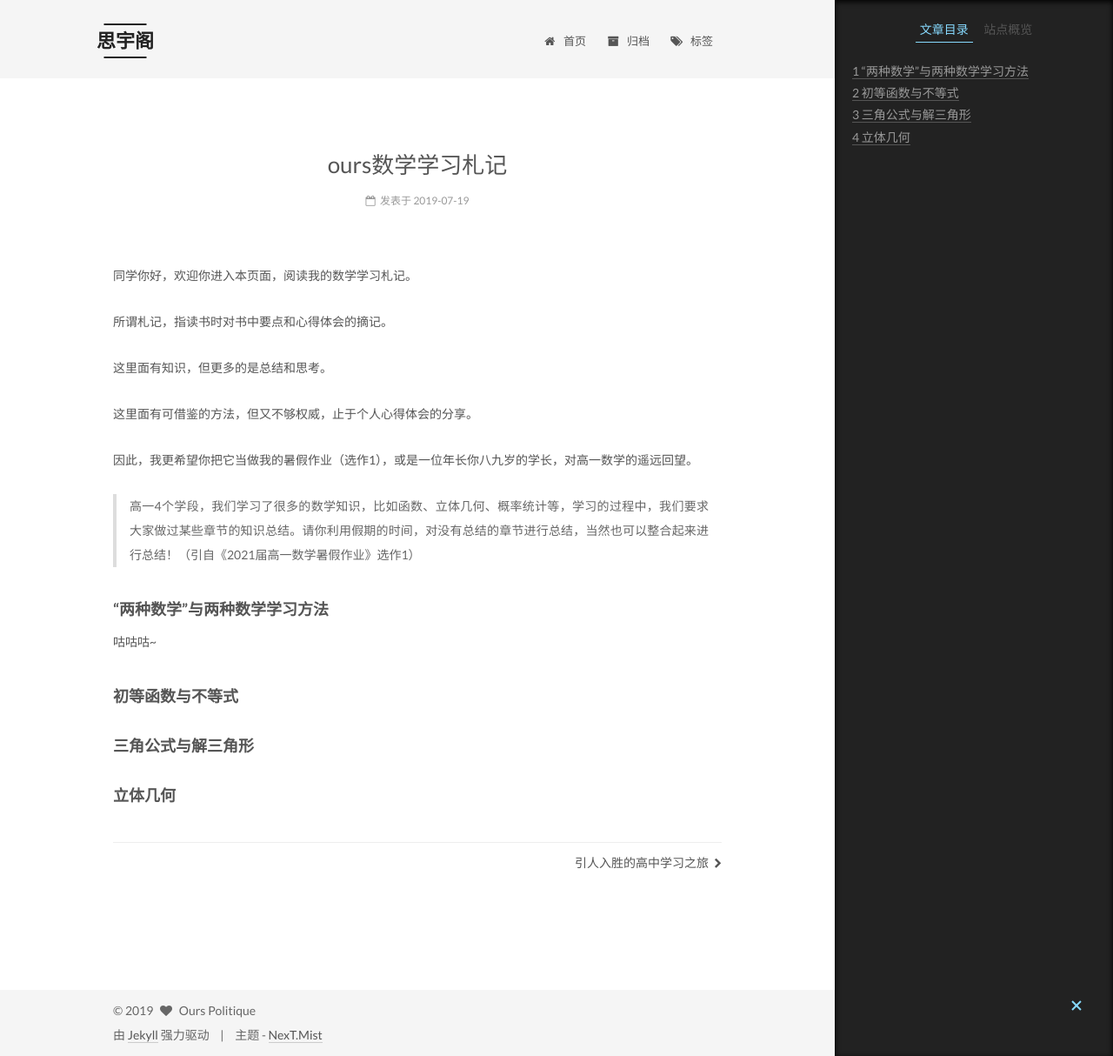
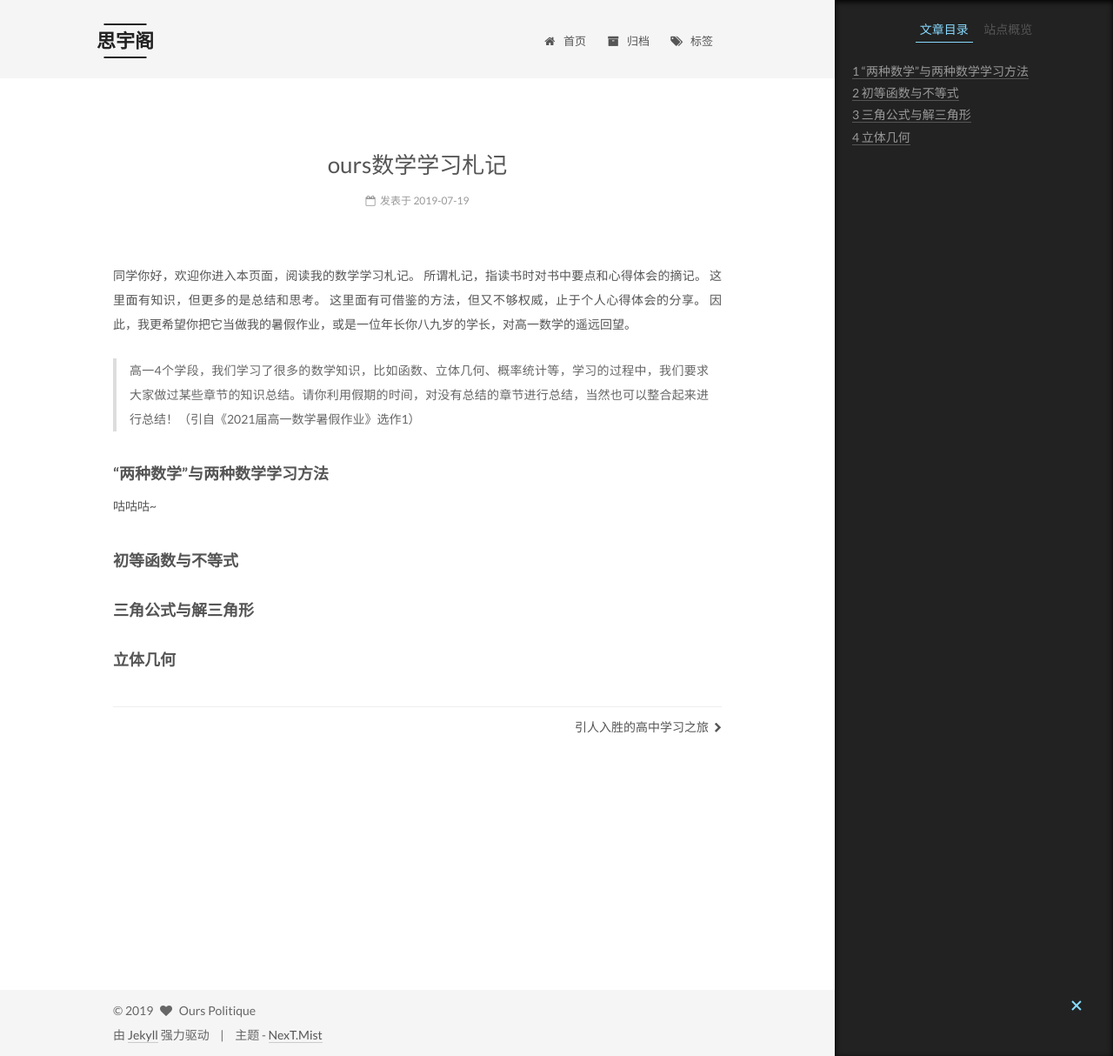
Before and after one commit to ourspolitique/ourspolitique.github.io, a Jekyll site: the page built from _posts/2019-07-09-mathématiques.md, in a window 1280 px wide and 1214 px high. Shown: the whole window at 87% size. Built offline with Jekyll 4.4.1, drawn with Linux system fonts in a browser that asks for light colours.

Commit message:
Update 2019-07-09-mathématiques.md

```diff
--- a/_posts/2019-07-09-mathématiques.md
+++ b/_posts/2019-07-09-mathématiques.md
@@ -5,14 +5,10 @@ tags:
 ---
 
 同学你好，欢迎你进入本页面，阅读我的数学学习札记。
-
 所谓札记，指读书时对书中要点和心得体会的摘记。
-
 这里面有知识，但更多的是总结和思考。
-
 这里面有可借鉴的方法，但又不够权威，止于个人心得体会的分享。
-
-因此，我更希望你把它当做我的暑假作业（选作1），或是一位年长你八九岁的学长，对高一数学的遥远回望。
+因此，我更希望你把它当做我的暑假作业，或是一位年长你八九岁的学长，对高一数学的遥远回望。
 
 > 高一4个学段，我们学习了很多的数学知识，比如函数、立体几何、概率统计等，学习的过程中，我们要求大家做过某些章节的知识总结。请你利用假期的时间，对没有总结的章节进行总结，当然也可以整合起来进行总结！（引自《2021届高一数学暑假作业》选作1）
 
```
